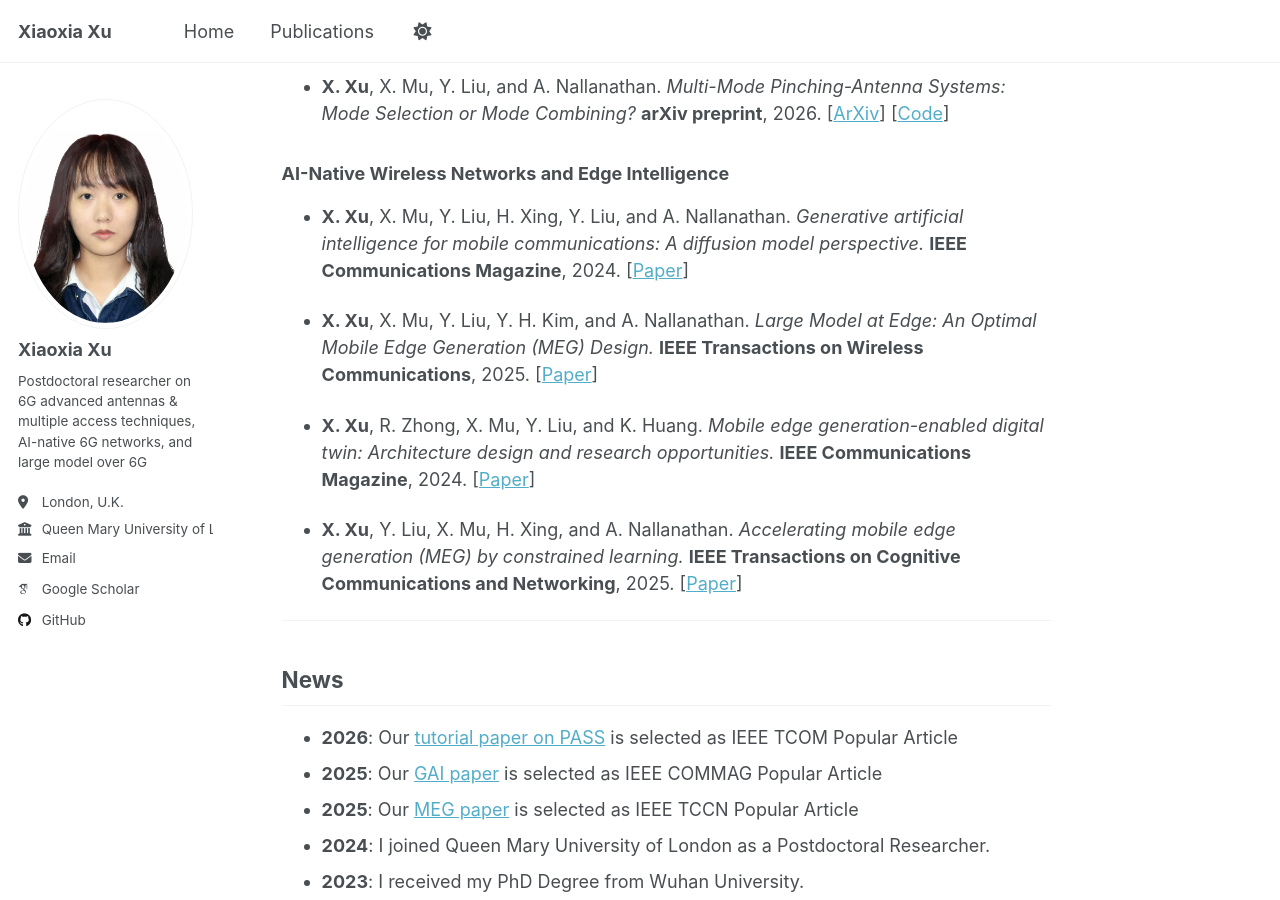
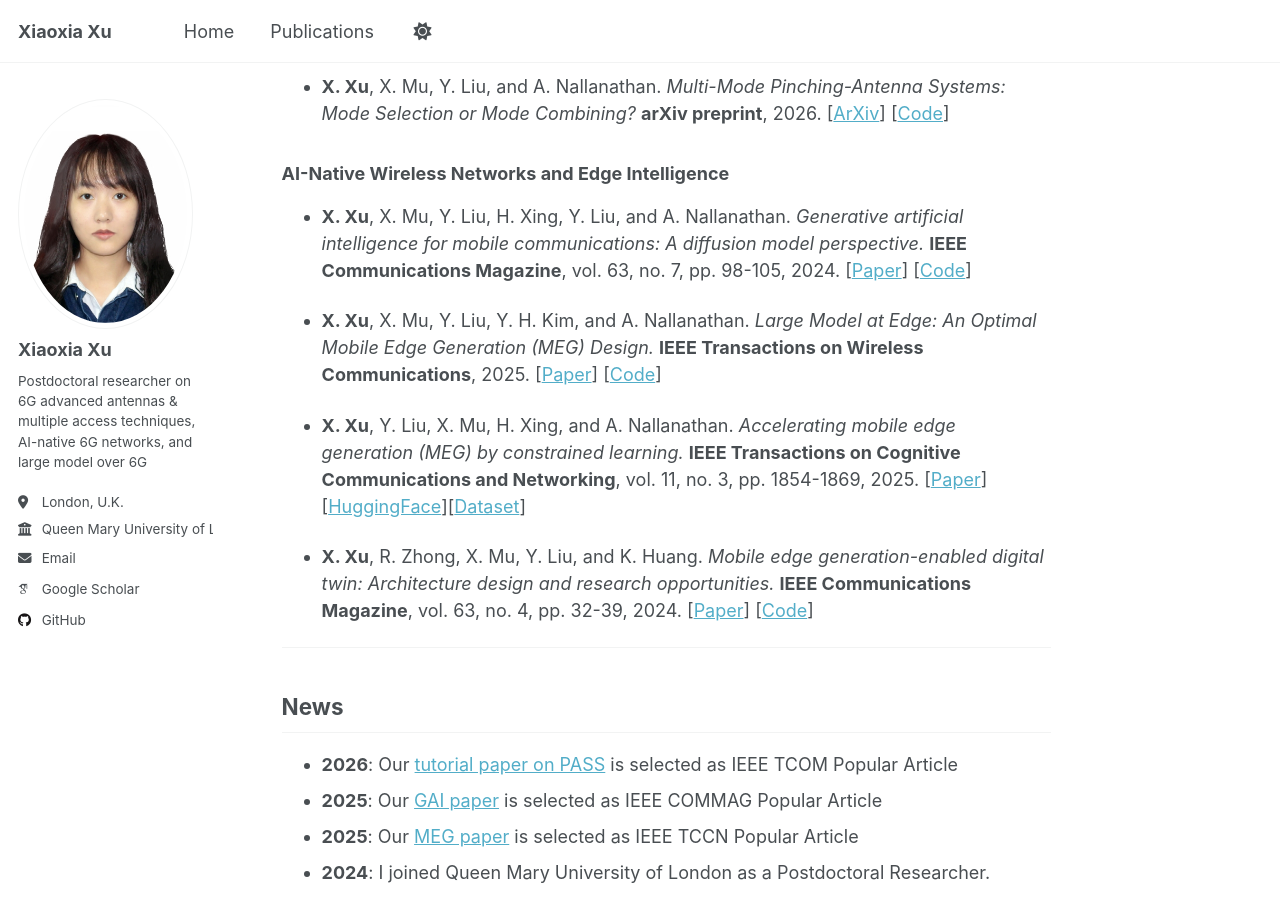
Before and after one commit to xiaoxiaxusummer/xiaoxiaxusummer.github.io, a Jekyll site: the page built from index.md, in a window 1280 px wide and 900 px high, scrolled down 1784 px. Built offline with Jekyll 4.4.1, drawn with Linux system fonts in a browser that asks for light colours; some web fonts are replaced.

Commit message:
Update index.md

```diff
--- a/index.md
+++ b/index.md
@@ -57,13 +57,13 @@ I received my **Ph.D.** in Electronic Information School from **Wuhan University
 
 ### AI-Native Wireless Networks and Edge Intelligence
 
-- **X. Xu**, X. Mu, Y. Liu, H. Xing, Y. Liu, and A. Nallanathan. *Generative artificial intelligence for mobile communications: A diffusion model perspective.* **IEEE Communications Magazine**, 2024. [[Paper](https://ieeexplore.ieee.org/document/10812969)]
+- **X. Xu**, X. Mu, Y. Liu, H. Xing, Y. Liu, and A. Nallanathan. *Generative artificial intelligence for mobile communications: A diffusion model perspective.* **IEEE Communications Magazine**, vol. 63, no. 7, pp. 98-105, 2024. [[Paper](https://ieeexplore.ieee.org/document/10812969)] [[Code](https://github.com/xiaoxiaxusummer/GAI_CDMM)]
 
-- **X. Xu**, X. Mu, Y. Liu, Y. H. Kim, and A. Nallanathan. *Large Model at Edge: An Optimal Mobile Edge Generation (MEG) Design.* **IEEE Transactions on Wireless Communications**, 2025. [[Paper](https://ieeexplore.ieee.org/document/11200498)]
+- **X. Xu**, X. Mu, Y. Liu, Y. H. Kim, and A. Nallanathan. *Large Model at Edge: An Optimal Mobile Edge Generation (MEG) Design.* **IEEE Transactions on Wireless Communications**, 2025. [[Paper](https://ieeexplore.ieee.org/document/11200498)] [[Code](https://github.com/xiaoxiaxusummer/MEGSplitting)]
 
-- **X. Xu**, R. Zhong, X. Mu, Y. Liu, and K. Huang. *Mobile edge generation-enabled digital twin: Architecture design and research opportunities.* **IEEE Communications Magazine**, 2024. [[Paper](https://ieeexplore.ieee.org/document/10812968)]
+- **X. Xu**, Y. Liu, X. Mu, H. Xing, and A. Nallanathan. *Accelerating mobile edge generation (MEG) by constrained learning.* **IEEE Transactions on Cognitive Communications and Networking**, vol. 11, no. 3, pp. 1854-1869, 2025. [[Paper](https://doi.org/10.1109/TCCN.2025.3558975)] [[HuggingFace](https://huggingface.co/xiaoxiaxu/LowLatencyMEG_Backbone)][[Dataset](https://huggingface.co/datasets/xiaoxiaxu/highresolution-laioncoco-aesthetic-MEG)]
 
-- **X. Xu**, Y. Liu, X. Mu, H. Xing, and A. Nallanathan. *Accelerating mobile edge generation (MEG) by constrained learning.* **IEEE Transactions on Cognitive Communications and Networking**, 2025. [[Paper](https://doi.org/10.1109/TCCN.2025.3558975)]
+- **X. Xu**, R. Zhong, X. Mu, Y. Liu, and K. Huang. *Mobile edge generation-enabled digital twin: Architecture design and research opportunities.* **IEEE Communications Magazine**, vol. 63, no. 4, pp. 32-39, 2024. [[Paper](https://ieeexplore.ieee.org/document/10812968)] [[Code](https://github.com/xiaoxiaxusummer/MEG_DT)]
 
 ---
 
```
